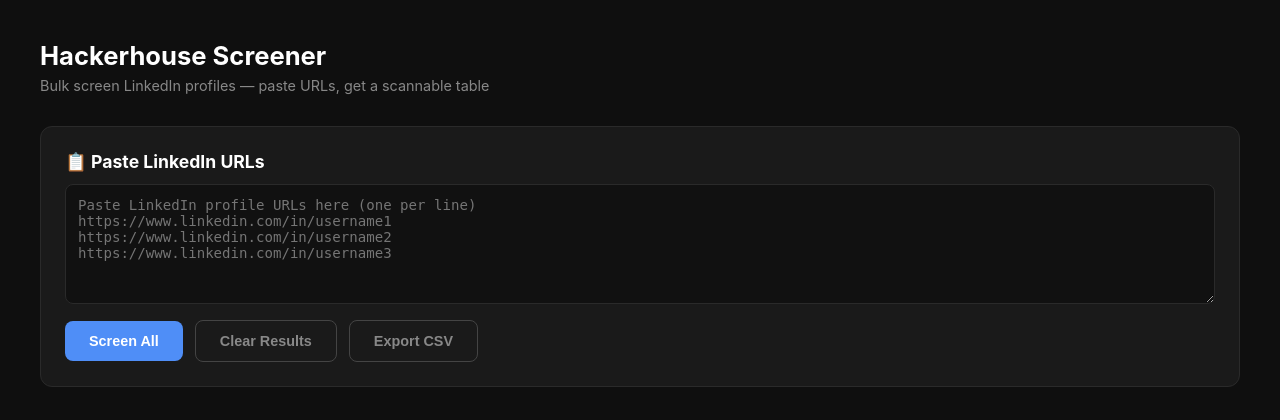
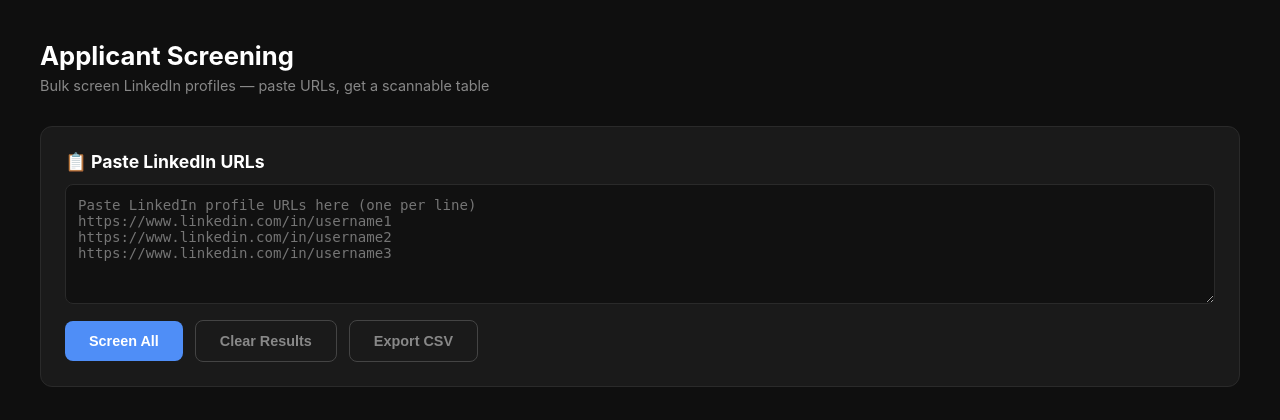
Before and after one commit to akankshamath/applicant-screening, a Python web app: template templates/index.html in a window 1280 px wide. Shown: the top 420 px of the page. Run offline with Jinja, Linux system fonts and the light colour scheme; the template is opened without the code that fills it, so the values that code supplies are empty.

Commit message:
Update page title

```diff
--- a/templates/index.html
+++ b/templates/index.html
@@ -184,7 +184,7 @@
 </head>
 <body>
   <div class="container">
-    <h1>Hackerhouse Screener</h1>
+    <h1>Applicant Screening</h1>
     <p class="subtitle">Bulk screen LinkedIn profiles — paste URLs, get a scannable table</p>
 
     <div class="error" id="errorBox"></div>
```
